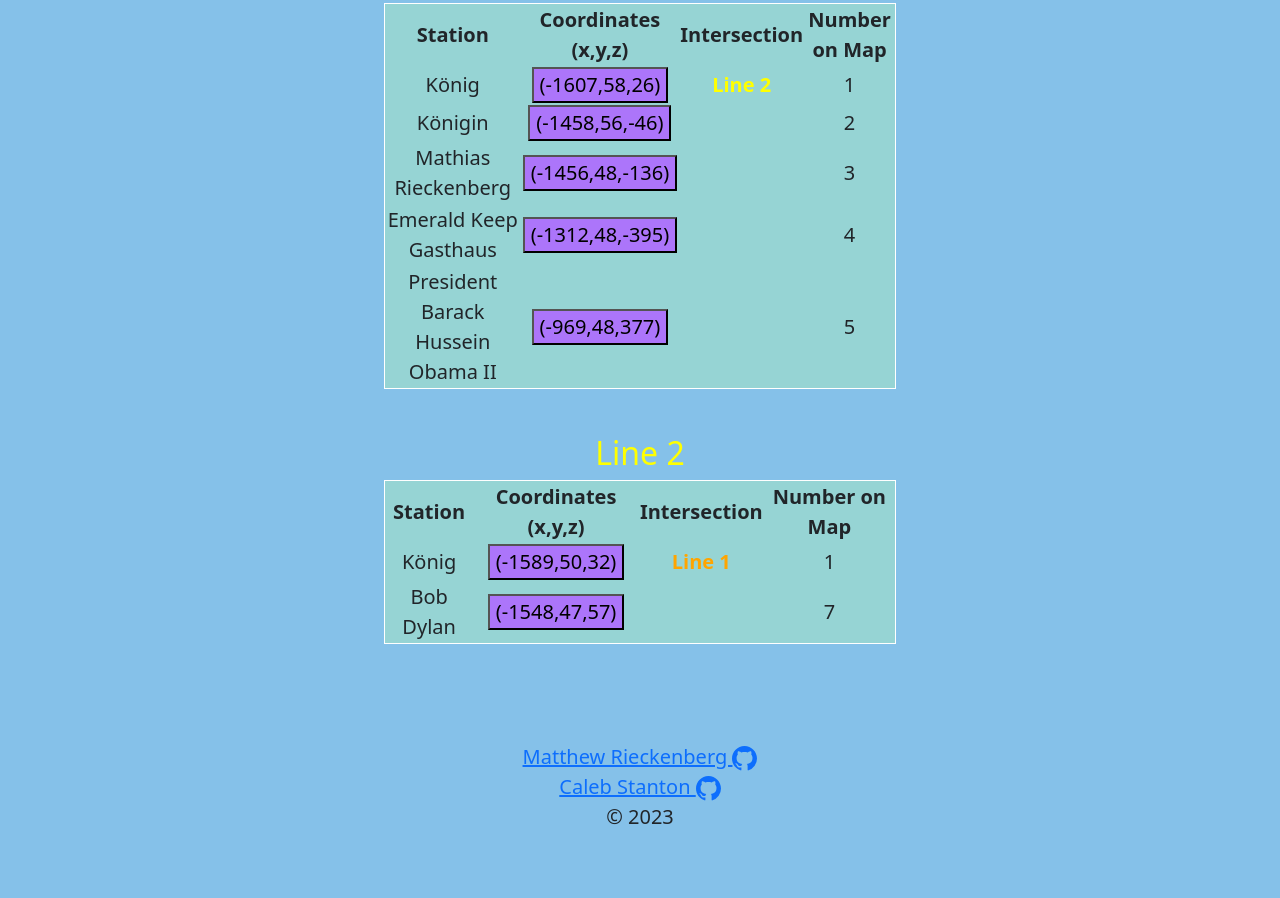
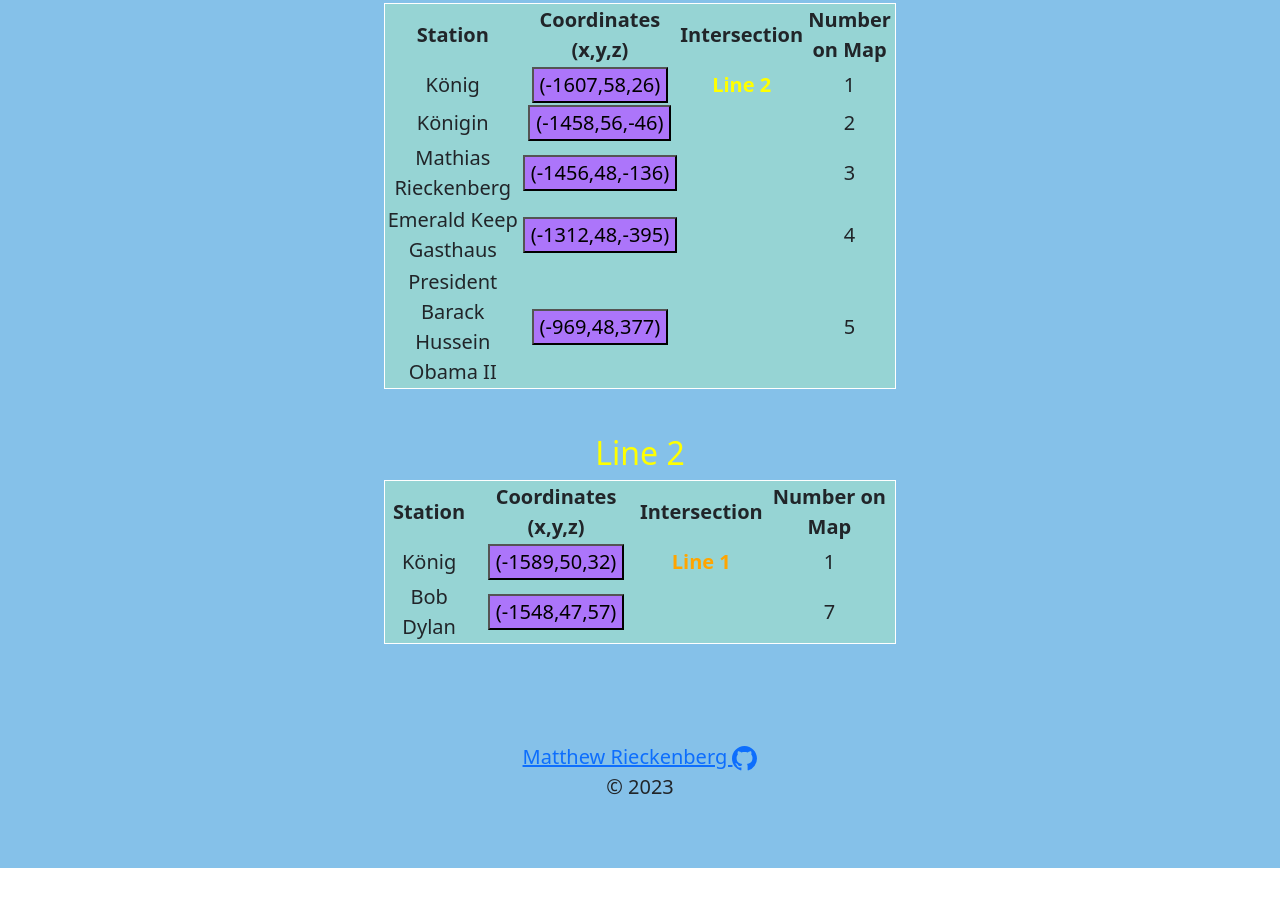
Before and after one commit to mrieckenberg/minecraft-transit, a plain HTML site: page index.html in a window 1280 px wide. Shown: the part 597-1495 px from the top of the page. After the commit the page ends 1465 px from the top, so only its background shows below. Drawn offline with nearby package versions, Linux system fonts and the light colour scheme.

Commit message:
Update index.html

```diff
--- a/index.html
+++ b/index.html
@@ -236,12 +236,7 @@ background-color: #AC75FA;
                 <path d="M8 0C3.58 0 0 3.58 0 8c0 3.54 2.29 6.53 5.47 7.59.4.07.55-.17.55-.38 0-.19-.01-.82-.01-1.49-2.01.37-2.53-.49-2.69-.94-.09-.23-.48-.94-.82-1.13-.28-.15-.68-.52-.01-.53.63-.01 1.08.58 1.23.82.72 1.21 1.87.87 2.33.66.07-.52.28-.87.51-1.07-1.78-.2-3.64-.89-3.64-3.95 0-.87.31-1.59.82-2.15-.08-.2-.36-1.02.08-2.12 0 0 .67-.21 2.2.82.64-.18 1.32-.27 2-.27.68 0 1.36.09 2 .27 1.53-1.04 2.2-.82 2.2-.82.44 1.1.16 1.92.08 2.12.51.56.82 1.27.82 2.15 0 3.07-1.87 3.75-3.65 3.95.29.25.54.73.54 1.48 0 1.07-.01 1.93-.01 2.2 0 .21.15.46.55.38A8.012 8.012 0 0 0 16 8c0-4.42-3.58-8-8-8z"/>
             </svg>
         </a>
-            <br><a href="https://github.com/Caleb-Stanton" target="_blank" rel="noopener noreferrer">Caleb Stanton
-                <svg xmlns="http://www.w3.org/2000/svg" width="25" height="25" fill="currentColor" class="bi bi-github"
-                     viewBox="0 0 16 16">
-                    <path d="M8 0C3.58 0 0 3.58 0 8c0 3.54 2.29 6.53 5.47 7.59.4.07.55-.17.55-.38 0-.19-.01-.82-.01-1.49-2.01.37-2.53-.49-2.69-.94-.09-.23-.48-.94-.82-1.13-.28-.15-.68-.52-.01-.53.63-.01 1.08.58 1.23.82.72 1.21 1.87.87 2.33.66.07-.52.28-.87.51-1.07-1.78-.2-3.64-.89-3.64-3.95 0-.87.31-1.59.82-2.15-.08-.2-.36-1.02.08-2.12 0 0 .67-.21 2.2.82.64-.18 1.32-.27 2-.27.68 0 1.36.09 2 .27 1.53-1.04 2.2-.82 2.2-.82.44 1.1.16 1.92.08 2.12.51.56.82 1.27.82 2.15 0 3.07-1.87 3.75-3.65 3.95.29.25.54.73.54 1.48 0 1.07-.01 1.93-.01 2.2 0 .21.15.46.55.38A8.012 8.012 0 0 0 16 8c0-4.42-3.58-8-8-8z"/>
-                </svg>
-            </a>
+
             <br>© 2023
         </p>
     </div>
```
